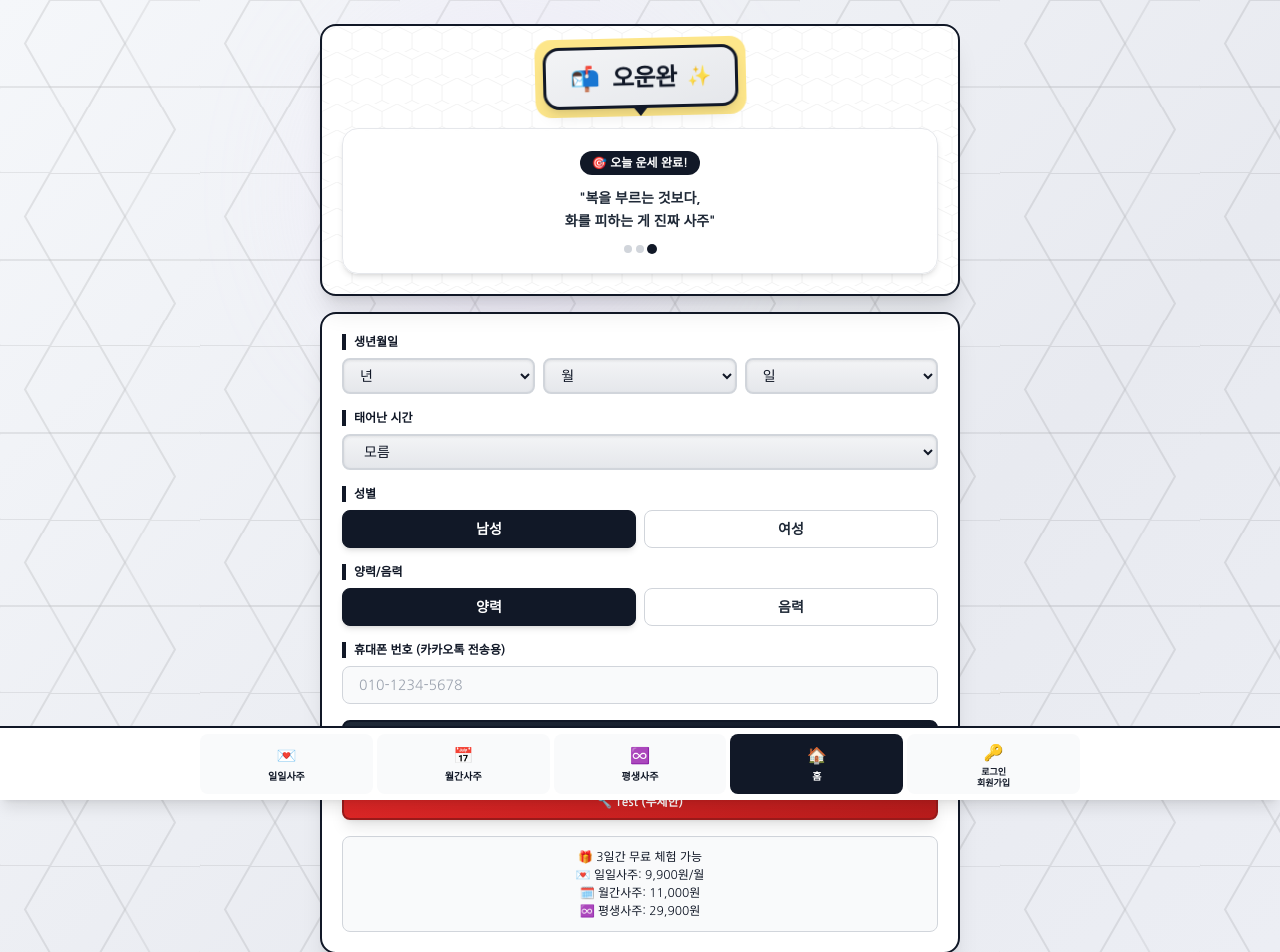
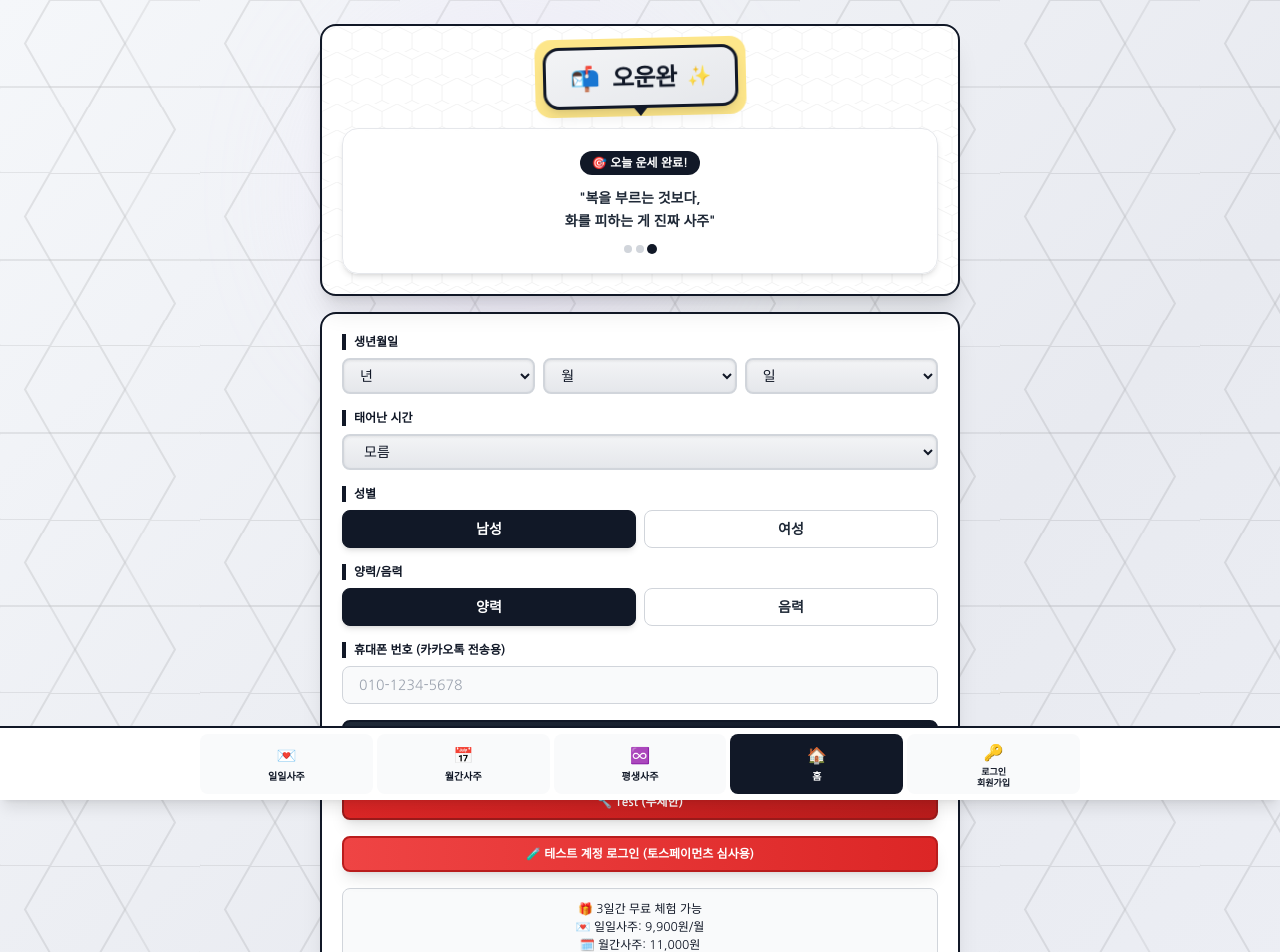
Before and after one commit to owuwan/ownwan-frontend, a React (Create React App) app: page / in a window 1280 px wide. Shown: the top 952 px of the page. Built offline with nearby package versions, Linux system fonts and the light colour scheme.

Commit message:
테스트 로그인 버튼 추가 (토스페이먼츠 심사용)

```diff
--- a/src/components/LoginPage.jsx
+++ b/src/components/LoginPage.jsx
@@ -143,6 +143,36 @@ export default function LoginPage() {
               </svg>
               네이버로<br/>1초만에 시작!
             </button>
+            {/* 테스트 로그인 버튼 (토스페이먼츠 심사용) */}
+            <button
+              onClick={async () => {
+                try {
+                  const backendUrl = process.env.REACT_APP_BACKEND_URL || 'https://ownwan-backend.onrender.com';
+                  const response = await fetch(`${backendUrl}/api/auth/test-login`, {
+                    method: 'POST',
+                    headers: { 'Content-Type': 'application/json' },
+                    credentials: 'include'
+                  });
+                  const data = await response.json();
+                  if (data.success) {
+                    localStorage.setItem('token', data.token);
+                    window.location.href = '/';
+                  } else {
+                    alert('테스트 로그인 실패: ' + data.message);
+                  }
+                } catch (error) {
+                  alert('테스트 로그인 오류: ' + error.message);
+                }
+              }}
+              className="w-full mt-4 py-3 px-6 rounded-xl font-bold text-sm transition-all duration-300 flex items-center justify-center gap-2"
+              style={{
+                backgroundColor: '#EF4444',
+                color: '#FFFFFF'
+              }}
+            >
+              🧪 테스트 계정 로그인
+              <span className="text-xs opacity-80">(토스페이먼츠 심사용)</span>
+            </button>
 
             {/* 안내 문구 */}
             <p className="text-sm text-gray-500 text-center mt-6">
--- a/src/components/MainPage.js
+++ b/src/components/MainPage.js
@@ -778,6 +778,30 @@ const response = await fetch(`${sajuBackendUrl}/api/saju`, {
               className="w-full bg-gradient-to-r from-red-600 to-red-700 text-white py-2 rounded-lg font-bold text-xs shadow-lg border-2 border-red-800 hover:from-red-700 hover:to-red-800 transition-all">
               🔧 Test (무제한)
             </button>
+            {/* 🧪 테스트 로그인 버튼 (토스페이먼츠 심사용) */}
+            <button
+              onClick={async () => {
+                try {
+                  const backendUrl = process.env.REACT_APP_BACKEND_URL || 'https://ownwan-backend.onrender.com';
+                  const response = await fetch(`${backendUrl}/api/auth/test-login`, {
+                    method: 'POST',
+                    headers: { 'Content-Type': 'application/json' },
+                    credentials: 'include'
+                  });
+                  const data = await response.json();
+                  if (data.success) {
+                    localStorage.setItem('token', data.token);
+                    window.location.reload();
+                  } else {
+                    alert('테스트 로그인 실패: ' + data.message);
+                  }
+                } catch (error) {
+                  alert('테스트 로그인 오류: ' + error.message);
+                }
+              }}
+              className="w-full bg-gradient-to-r from-red-500 to-red-600 text-white py-2 rounded-lg font-bold text-xs shadow-lg border-2 border-red-700 hover:from-red-600 hover:to-red-700 transition-all">
+              🧪 테스트 계정 로그인 (토스페이먼츠 심사용)
+            </button>
 
             {/* 가격 안내 박스 */}
             <div className="text-center text-gray-900 text-xs font-medium space-y-0.5 bg-gray-50 rounded-lg p-3 border border-gray-300">
```
